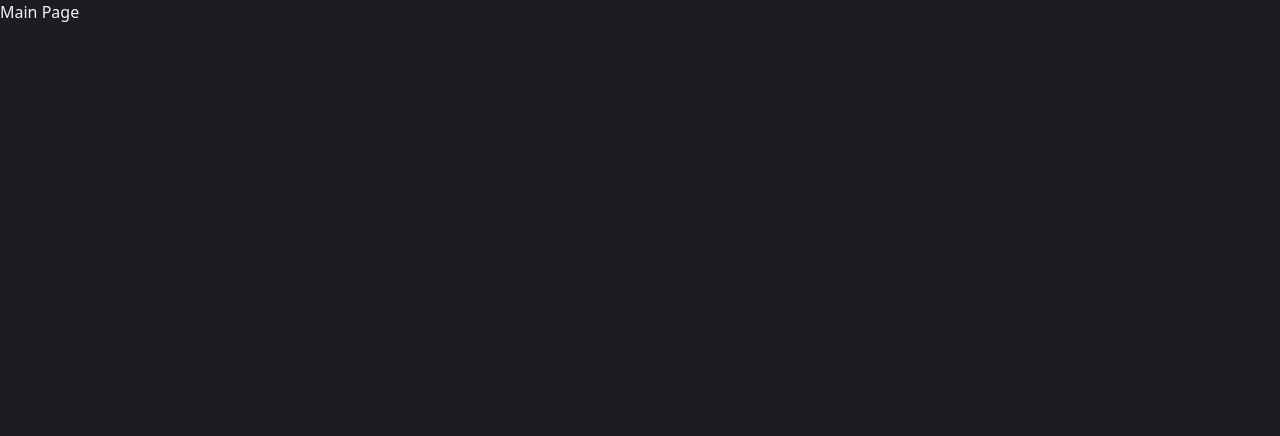
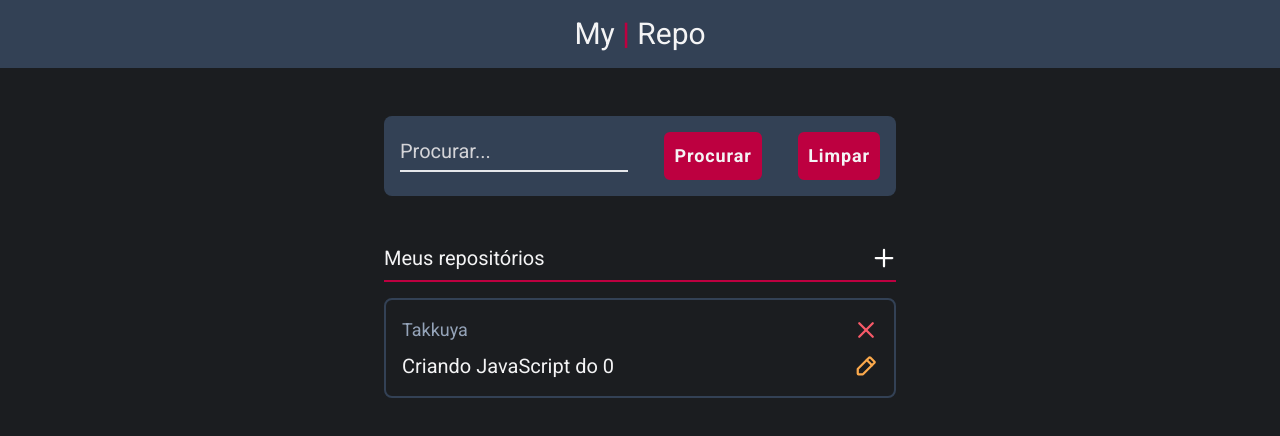
Before and after one commit to Takkuya/Basic-CRUD, a React (Vite) app in the folder web/: page / in a window 1280 px wide. Shown: the top 436 px of the page. Built offline with nearby package versions, Linux system fonts and the light colour scheme.

Commit message:
Basic components created

```diff
--- a/web/index.html
+++ b/web/index.html
@@ -4,6 +4,12 @@
     <meta charset="UTF-8" />
     <link rel="icon" type="image/svg+xml" href="/src/favicon.svg" />
     <meta name="viewport" content="width=device-width, initial-scale=1.0" />
+    <link rel="preconnect" href="https://fonts.googleapis.com" />
+    <link rel="preconnect" href="https://fonts.gstatic.com" crossorigin />
+    <link
+      href="https://fonts.googleapis.com/css2?family=Inter:wght@100;200;300;400;500;600;700;800;900&family=Roboto:ital,wght@0,100;0,300;0,400;0,500;0,700;0,900;1,100;1,300;1,400;1,500;1,700;1,900&display=swap"
+      rel="stylesheet"
+    />
     <title>Repository App</title>
   </head>
   <body>
--- a/web/package.json
+++ b/web/package.json
@@ -8,6 +8,7 @@
     "preview": "vite preview"
   },
   "dependencies": {
+    "phosphor-react": "^1.4.1",
     "react": "^18.0.0",
     "react-dom": "^18.0.0",
     "react-router-dom": "^6.3.0"
--- a/web/src/App.tsx
+++ b/web/src/App.tsx
@@ -2,7 +2,7 @@ import { MainRoutes } from "./routes"
 
 export function App() {
   return (
-    <div className="h-full">
+    <div className="App">
       <MainRoutes />
     </div>
   )
--- /dev/null
+++ b/web/src/components/Header.tsx
@@ -0,0 +1,11 @@
+export function Header() {
+  return (
+    <div className="bg-slate-700 p-4">
+      <div className="flex items-center justify-center">
+        <h3 className="text-3xl cursor-pointer">
+          My <span className="text-custom-200 font-bold">| </span>Repo
+        </h3>
+      </div>
+    </div>
+  )
+}
--- /dev/null
+++ b/web/src/components/Repositories.tsx
@@ -0,0 +1,29 @@
+import { PencilSimple, X, Plus } from "phosphor-react"
+
+export function Repositories() {
+  return (
+    <div className="flex flex-col max-w-lg w-screen mx-auto text-xl gap-y-4">
+      <div className="flex justify-between items-center text-xl border-b-2 border-custom-200 pb-2">
+        <h1>Meus repositórios</h1>
+        <button className="hover-transition duration-200 hover:opacity-40">
+          <Plus color="#fff" weight="bold" size={24} />
+        </button>
+      </div>
+      <div className="flex flex-col gap-2 rounded-lg border-2 border-slate-700 p-4 hover-transition hover:translate-y-2 hover:cursor-pointer">
+        <div className="flex justify-between">
+          <p className="text-lg text-slate-400">Takkuya</p>
+          <button className="hover-transition duration-200 hover:opacity-40">
+            <X color="#F75A68" weight="bold" size={24} />
+          </button>
+        </div>
+
+        <div className="flex justify-between items-center">
+          <p>Criando JavaScript do 0</p>
+          <button className="hover-transition duration-200 hover:opacity-40">
+            <PencilSimple color="#FBA94C" weight="bold" size={24} />
+          </button>
+        </div>
+      </div>
+    </div>
+  )
+}
--- /dev/null
+++ b/web/src/components/Search.tsx
@@ -0,0 +1,15 @@
+export function Search() {
+  return (
+    <div className="max-w-lg w-full mx-auto bg-slate-700 p-4 rounded-lg">
+      <div className="flex justify-between">
+        <input
+          type="text"
+          placeholder="Procurar..."
+          className="input-primary bg-slate-700 text-xl focus:outline-0 focus:border-custom-200 placeholder:text-zinc-300 "
+        />
+        <button className="btn-primary">Procurar</button>
+        <button className="btn-primary">Limpar</button>
+      </div>
+    </div>
+  )
+}
--- a/web/src/global.css
+++ b/web/src/global.css
@@ -1,12 +1,31 @@
 @tailwind base;
 @tailwind components;
 @tailwind utilities;
+
+.btn-primary {
+  @apply bg-custom-200 text-lg rounded-md font-semibold p-2 tracking-wider hover-transition border-2 border-custom-200 hover:transition hover:bg-transparent;
+}
+
+.input-primary {
+  @apply h-10 border-b-2 focus:outline-0 focus:border-custom-200;
+}
+
+.hover-transition {
+  @apply transition ease-in duration-200;
+}
+
+* {
+  font-family: "Roboto";
+}
 
 body {
   min-height: 100vh;
   @apply bg-[#1B1D20] text-zinc-100;
 }
 
-#root {
+.App {
   min-height: 100vh;
+  /* display: flex;
+  align-items: center;
+  justify-content: center; */
 }
--- a/web/src/pages/Login.tsx
+++ b/web/src/pages/Login.tsx
@@ -1,7 +1,10 @@
+import { Link } from "react-router-dom"
+
 export function LoginPage() {
   return (
     <div>
-      <div className="max-w-lg flex flex-col mx-auto p-8 gap-8 border-2 rounded-xl">
+      <div className="flex align-center items-center h-screen">
+        <div className="max-w-lg w-4/12 flex flex-col mx-auto p-8 gap-8 rounded-lg bg-slate-800">
           <div className="flex mx-auto text-5xl ">
             <h2 className="tracking-widest">LOGIN</h2>
           </div>
@@ -12,7 +15,7 @@ export function LoginPage() {
             <input
               type="text"
               name="email"
-            className="h-10 bg-background-900 border-b-2 focus:outline-0 focus:border-custom-100"
+              className="input-primary bg-slate-800"
             />
             <label htmlFor="password" className="text-xl">
               Password
@@ -20,18 +23,17 @@ export function LoginPage() {
             <input
               type="password"
               name="password"
-            className="h-10 bg-background-900 border-b-2 focus:outline-0 focus:border-custom-100"
+              className="input-primary bg-slate-800"
             />
           </div>
-        <div className="flex justify-center items-center text-xl">
-          <p className="">Não tem uma conta. </p> &nbsp;
-          <a href="#" className="text-custom-100">
+          <div className="flex justify-center align-center text-xl">
+            <p className="">Não tem uma conta? </p> &nbsp;
+            <Link to="/signup" className="text-custom-200">
               Cadastre-se
-          </a>
+            </Link>
           </div>
-        <button className="bg-custom-100 h-12 text-xl font-semibold rounded-xl ">
-          Entrar
-        </button>
+          <button className="btn-primary">Entrar</button>
+        </div>
       </div>
     </div>
   )
--- a/web/src/pages/Main.tsx
+++ b/web/src/pages/Main.tsx
@@ -1,3 +1,13 @@
+import { Header } from "../components/Header"
+import { Repositories } from "../components/Repositories"
+import { Search } from "../components/Search"
+
 export function MainPage() {
-  return <h1>Main Page</h1>
+  return (
+    <div className="flex flex-col gap-12">
+      <Header />
+      <Search />
+      <Repositories />
+    </div>
+  )
 }
--- /dev/null
+++ b/web/src/pages/SignUp.tsx
@@ -0,0 +1,46 @@
+import { Link } from "react-router-dom"
+
+export function SignupPage() {
+  return (
+    <div className="flex align-center items-center h-screen">
+      <div className="max-w-lg w-4/12 flex flex-col mx-auto p-8 gap-8 rounded-lg bg-slate-800">
+        <div className="flex mx-auto text-5xl ">
+          <h2 className="tracking-widest">CADASTRO</h2>
+        </div>
+        <div className="flex flex-col gap-2">
+          <label htmlFor="username" className="text-xl ">
+            Userame:
+          </label>
+          <input
+            type="text"
+            name="username"
+            className="input-primary bg-slate-800"
+          />
+          <label htmlFor="email" className="text-xl ">
+            Email:
+          </label>
+          <input
+            type="text"
+            name="email"
+            className="input-primary bg-slate-800"
+          />
+          <label htmlFor="password" className="text-xl">
+            Password
+          </label>
+          <input
+            type="password"
+            name="password"
+            className="input-primary bg-slate-800"
+          />
+        </div>
+        <div className="flex justify-center align-center text-xl">
+          <p className="">Já tem uma conta? </p> &nbsp;
+          <Link to="/login" className="text-custom-200">
+            Login
+          </Link>
+        </div>
+        <button className="btn-primary">Entrar</button>
+      </div>
+    </div>
+  )
+}
--- a/web/src/routes.tsx
+++ b/web/src/routes.tsx
@@ -1,6 +1,7 @@
 import { BrowserRouter as Router, Routes, Route } from "react-router-dom"
 import { MainPage } from "./pages/Main"
 import { LoginPage } from "./pages/Login"
+import { SignupPage } from "./pages/SignUp"
 
 export function MainRoutes() {
   return (
@@ -8,6 +9,7 @@ export function MainRoutes() {
       <Routes>
         <Route path="/" element={<MainPage />} />
         <Route path="/login" element={<LoginPage />} />
+        <Route path="/signup" element={<SignupPage />} />
       </Routes>
     </Router>
   )
--- a/web/tailwind.config.js
+++ b/web/tailwind.config.js
@@ -5,9 +5,16 @@ module.exports = {
       colors: {
         custom: {
           100: "#C51752",
+          200: "#bd0040",
         },
         background: {
           900: " #1B1D20",
+        },
+        warning: {
+          100: "#FBA94C",
+        },
+        error: {
+          100: "#F75A68",
         },
       },
     },
```
Also changed, not shown: 1 other file (tests, documents, lock files or other folders). Lines whose indentation alone changed are shown as unchanged.
